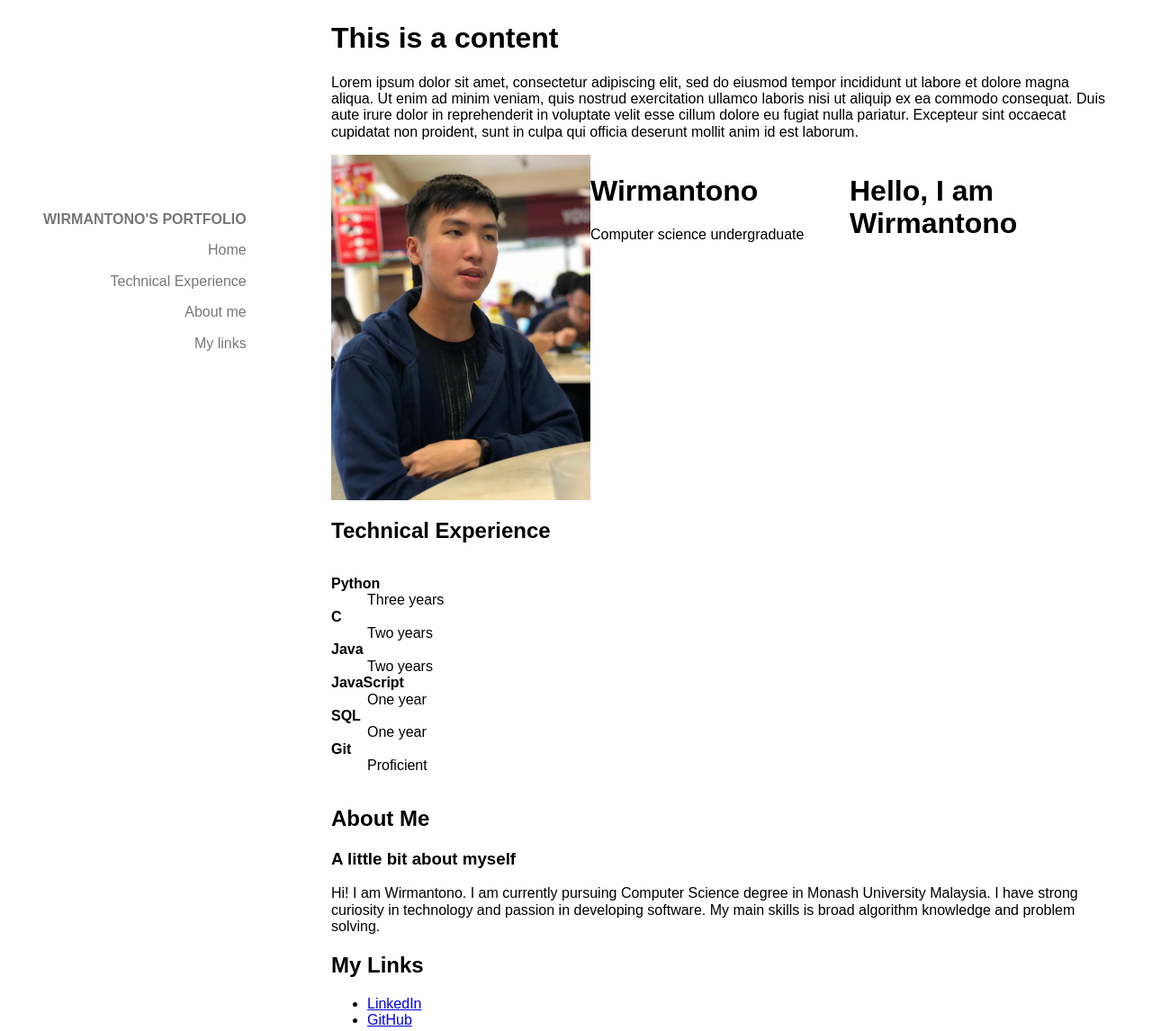
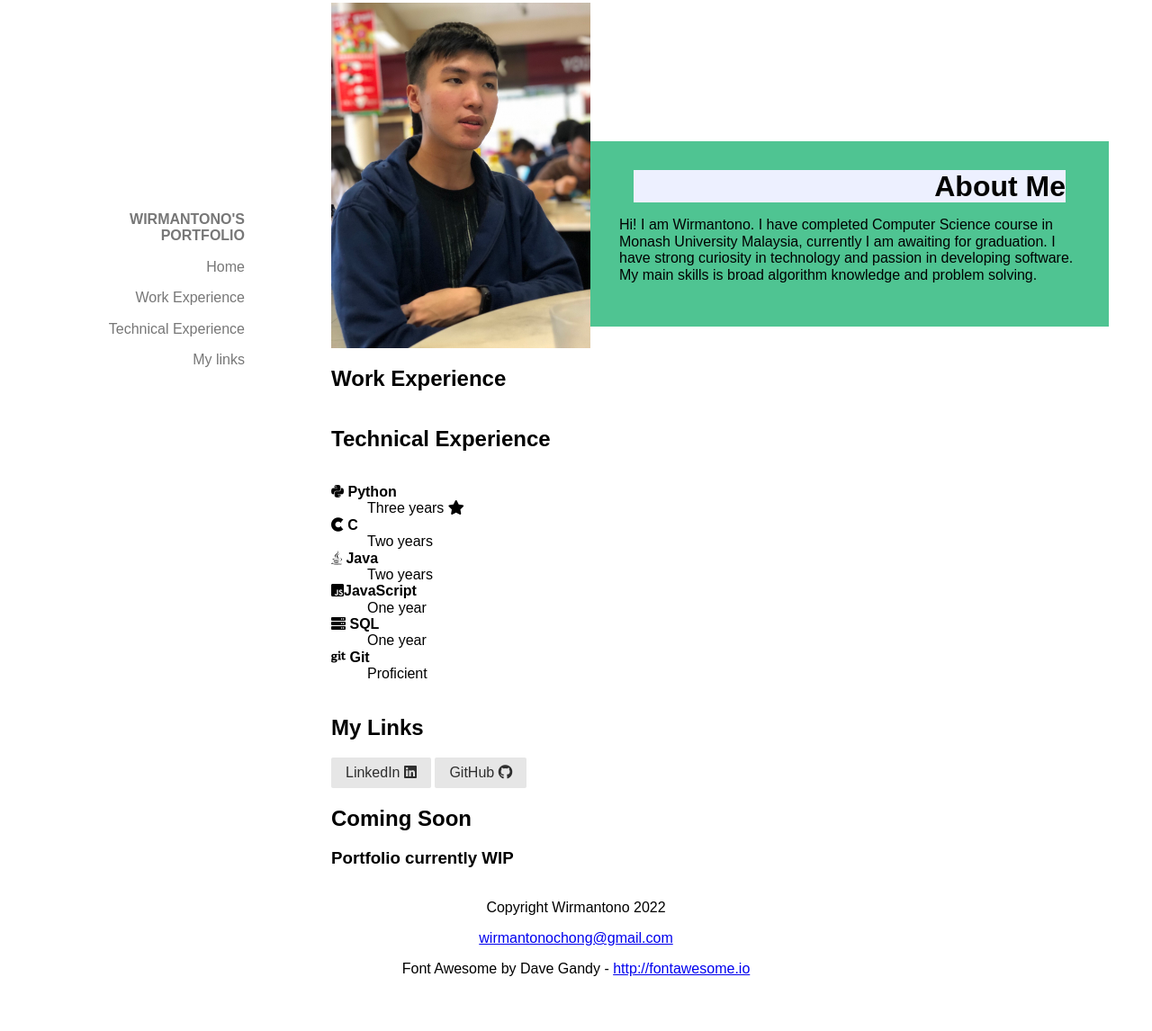
Before and after one commit to detailperpix/detailperpix.github.io, a plain HTML site: page index.html in a window 1280 px wide. Shown: the part 29-1175 px from the top of the page at 90% size. After the commit the page ends 1132 px from the top, so only its background shows below. Drawn offline with nearby package versions, Linux system fonts and the light colour scheme.

Commit message:
Include font-awesome and adjust content

```diff
--- a/css/styles.css
+++ b/css/styles.css
@@ -41,9 +41,33 @@ footer {
 	text-align: center;
 }
 
+.img-intro {
+	position: relative;
+	max-width: 100%;
+	max-height: 100%;
+	z-index: 2;
+}
+
+.content {
+	padding: 2em 3em 0;
+}
+
+.section-about-me {
+	position: relative;
+	padding: 1em;
+	background-color: var(--clr-accent);
+}
+
+.section-about-me-title {
+	position: relative;
+	margin: auto 0.5em ;
+	background-color: var(--clr-light);
+	text-align: right;
+}
+
 @media (min-width: 48em) {
+
 	.content {
-		padding: 2em 3em 0;
 		margin-left: 25%;
 	}
 	.sidebar {
@@ -54,4 +78,30 @@ footer {
 		text-align: right;
 	}
 
+	.section-subtitle-intro {
+		text-align: right;
+		align-content: flex-end;
+		grid-column: -1 / 1;
+		grid-row: 2;
+		position: relative;
+		top: -2em;
+	}
+
+	.section-title {
+		margin: 0.5em auto;
+	}
+
+	.section-about-me {
+		padding: 2em;
+	}
+
+
 }
+
+@media screen and (min-width: 80em) {
+	.section-about-me {
+		position: relative;
+		top: 40%;
+	}
+
+}
--- a/index.html
+++ b/index.html
@@ -19,6 +19,9 @@
 		<link rel="stylesheet" href="https://cdn.jsdelivr.net/npm/purecss@2.1.0/build/pure-min.css" integrity="sha384-yHIFVG6ClnONEA5yB5DJXfW2/KC173DIQrYoZMEtBvGzmf0PKiGyNEqe9N6BNDBH" crossorigin="anonymous">
 		<link rel="stylesheet" href="https://cdn.jsdelivr.net/npm/purecss@2.1.0/build/grids-responsive-min.css" />
 
+		<!-- font awesome -->
+		<link rel="stylesheet" href="css/all.css">
+
 	</head>
 
 	<body>
@@ -31,17 +34,17 @@
 			<div class="sidebar pure-u-1 pure-u-md-1-4">
 				<div class="header">
 					<div class="pure-menu custom-restricted-width" id="navList">
-						<a class="pure-menu-heading pure-menu-link" href="#"><strong>WIRMANTONO'S PORTFOLIO</strong></a>
+						<a class="pure-menu-heading pure-menu-link" href="#"><strong>WIRMANTONO'S<br> PORTFOLIO</strong></a>
 						<ul class="pure-menu-list">
 							<li class="pure-menu-item">
 								<a href="#" class="pure-menu-link">Home</a>
 							</li>
 							<li class="pure-menu-item">
+								<a href="work-experience.html" class="pure-menu-link">Work Experience</a>
+							</li>
+							<li class="pure-menu-item">
 
 								<a href="#tools" class="pure-menu-link">Technical Experience</a>
-							</li>
-							<li class="pure-menu-item">
-								<a href="#about" class="pure-menu-link">About me</a>
 							</li>
 							<li class="pure-menu-item">
 								<a href="#mylinks" class="pure-menu-link">My links</a>
@@ -52,24 +55,28 @@
 				</div>
 			</div>
 			<div class="content pure-u-1 pure-u-md-3-4">
-				<div>
-					<h1> This is a content </h1>
-					<p>     Lorem ipsum dolor sit amet, consectetur adipiscing elit, sed do eiusmod tempor incididunt ut labore et dolore magna aliqua. Ut enim ad minim veniam, quis nostrud exercitation ullamco laboris nisi ut aliquip ex ea commodo consequat. Duis aute irure dolor in reprehenderit in voluptate velit esse cillum dolore eu fugiat nulla pariatur. Excepteur sint occaecat cupidatat non proident, sunt in culpa qui officia deserunt mollit anim id est laborum.
-					</p>
-				</div>
 				<!-- Introduction -->
 				<section class="pure-g" id="home">
 
-					<div class="pure-u-1 pure-u-md-1-3">
-						<img width="100%" height="100%" src="img/Wirmantono_Casual.jpg">
+					<div class="pure-u-1 pure-u-sm-10-24 pure-u-xl-1-3">
+						<img class="img-intro" src="img/Wirmantono_Casual.jpg">
 					</div>
-					<div class="pure-u-1 pure-u-md-1-3">
-						<h1>Wirmantono</h1>
-						<p>Computer science undergraduate </p>
+
+					<div class=" pure-u-1 pure-u-sm-14-24 pure-u-xl-2-3">
+						<div class="section-about-me">
+							<h1 class="section-about-me-title">About Me</h1>
+							<p>
+							Hi! I am Wirmantono. I have completed Computer Science course in Monash University Malaysia, currently I am awaiting for graduation.
+							I have strong curiosity in technology and passion in developing software. My main skills is broad algorithm
+							knowledge and problem solving.
+							</p>
+						</div>
 					</div>
-					<div class="pure-u-1 pure-u-md-1-3">
-						<h1> Hello, I am <br>Wirmantono</h1>
-					</div>
+				</section>
+
+				<!-- section for career summary -->
+				<section class="pure-g" id="carrer-experiences">
+					<h2 class="pure-u-1">Work Experience</h2>
 				</section>
 
 				<!-- section for technical knowledge and tools-->
@@ -91,28 +98,18 @@
 					</dl>
 				</section>
 
-				<!-- About me -->
-				<section class="about" id="about">
-					<h2 class="section_title section_title-about" id="about"> About Me </h2>
-					<h3 class="section_subtitle section_subtitle-about" id="about">A little bit about myself</h3>
-					<div class="body-about">
-						<p>
-						Hi! I am Wirmantono. I am currently pursuing Computer Science degree in Monash University Malaysia.
-						I have strong curiosity in technology and passion in developing software. My main skills is broad algorithm
-						knowledge and problem solving.
-						</p>
-					</div>
-
-				</section>
 
 				<section class="mylinks" id="mylinks">
 					<h2 class="section_title section_title-mylinks">
 						My Links
 					</h2>
-					<ul class="list-mylinks">
-						<li><i class="fab fa-linkedin-in"></i> <a href="https://www.linkedin.com/in/wirmantono-z/">LinkedIn</a></li>
-						<li><i class="fab fa-github"></i> <a href="https://www.github.com/detailperpix/">GitHub</a></li>
-					</ul>
+					<a class="pure-button" href="https://www.linkedin.com/in/wirmantono-z" target="_blank" rel="noopener noreferrer">
+						LinkedIn <i class="fab fa-linkedin"></i>
+					</a>
+					<a class="pure-button" href="https://www.github.com/detailperpix/" target="_blank" rel="noopener noreferrer">
+
+						GitHub <i class="fab fa-github"></i>
+					</a>
 				</section>
 
 				<section class="more" id="more">
@@ -134,6 +131,7 @@
 			<p>Copyright Wirmantono 2022</p>
 			<a href="mailto:wirmantonochong@gmail.com" class="footer_link-emailtome">wirmantonochong@gmail.com</a>
 
+			<p>Font Awesome by Dave Gandy - <a href="http://fontawesome.io"/>http://fontawesome.io</p>
 		</footer>
 	</body>
 
```
